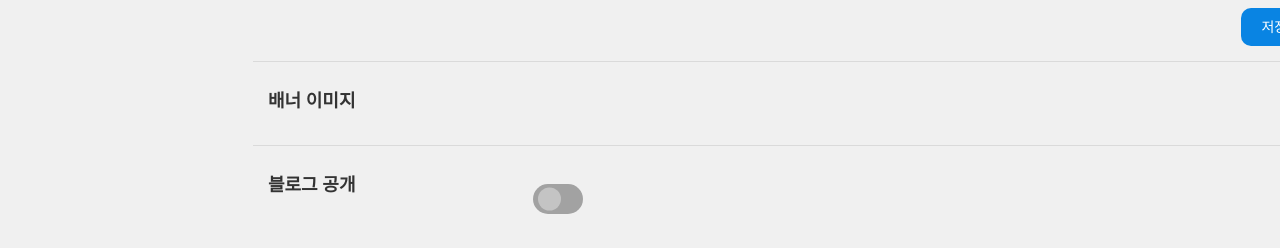
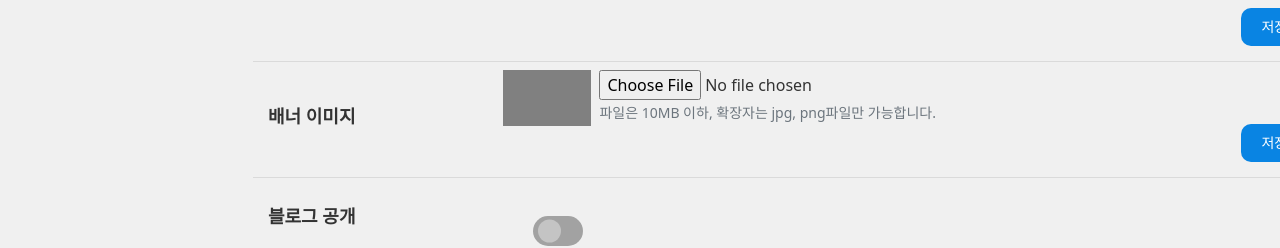
Before and after one commit to lsnwan/springboot-react-ts-blog, a React (Vite) app in the folder frontend/: page /1/settings in a window 1280 px wide. Shown: the part 486-734 px from the top of the page. Built offline with nearby package versions, Linux system fonts and the light colour scheme; no server answers.

Commit message:
설정:배너 이미지 스타일링

```diff
--- a/frontend/src/components/styled/common-styled.ts
+++ b/frontend/src/components/styled/common-styled.ts
@@ -299,7 +299,7 @@ export const Divider = styled.div`
 
 export const FlexStart = styled.div`
   display: flex;
-  justify-content: space-between;
+  justify-content: start;
   align-items: start;
 `;
 
--- a/frontend/src/components/styled/myblog-styled.ts
+++ b/frontend/src/components/styled/myblog-styled.ts
@@ -178,3 +178,16 @@ export const BlogStatCard = styled.div`
     font-size: 30px;
   }
 `;
+
+type BannerImagePreviewType = {
+  image: string
+}
+export const BannerImagePreview = styled.div<BannerImagePreviewType>`
+  width: 100px;
+  height: 56.25px;
+  background-color: gray;
+  ${props => props.image && (`background-image: url(${props.image})`)}
+  background-position: center;
+  background-repeat: no-repeat;
+  background-size: contain;
+`;
--- a/frontend/src/pages/main/blog/menu/Settings.tsx
+++ b/frontend/src/pages/main/blog/menu/Settings.tsx
@@ -1,6 +1,6 @@
 import React from 'react';
-import {BlogContainer} from "../../../../components/styled/myblog-styled";
-import {ButtonPrimary, InputLabelBlock, TextArea} from "../../../../components/styled/common-styled";
+import {BannerImagePreview, BlogContainer} from "../../../../components/styled/myblog-styled";
+import {ButtonPrimary, FlexStart, InputLabelBlock, TextArea} from "../../../../components/styled/common-styled";
 import {useSelector} from "react-redux";
 import {AppState} from "../../../../store";
 import * as T from "../../../../store/theme";
@@ -28,12 +28,27 @@ const Settings = (props: Props) => {
         </div>
       </div>
 
-      <div style={{display: 'flex', marginTop: '8px', borderBottom: '1px solid #dadada', paddingBottom: '15px'}}>
+      <div style={{display: 'flex', alignItems: 'center', marginTop: '8px', borderBottom: '1px solid #dadada', paddingBottom: '15px'}}>
         <div style={{width: '250px', padding: '10px 15px'}}>
           <h1 style={{fontSize: '18px', fontWeight: 'bold', marginTop: '10px'}}>배너 이미지</h1>
         </div>
         <div style={{flex: 1}}>
-
+          <FlexStart>
+            <BannerImagePreview image="">
+              <span className="visually-hidden">배너 이미지</span>
+            </BannerImagePreview>
+            <div className="ms-2" style={{width: '100%'}}>
+              <div>
+                <input type="file" />
+              </div>
+              <div>
+                <small className="text-secondary">파일은 10MB 이하, 확장자는 jpg, png파일만 가능합니다.</small>
+              </div>
+              <div className="text-end">
+                <ButtonPrimary className="small">저장하기</ButtonPrimary>
+              </div>
+            </div>
+          </FlexStart>
         </div>
       </div>
 
```
